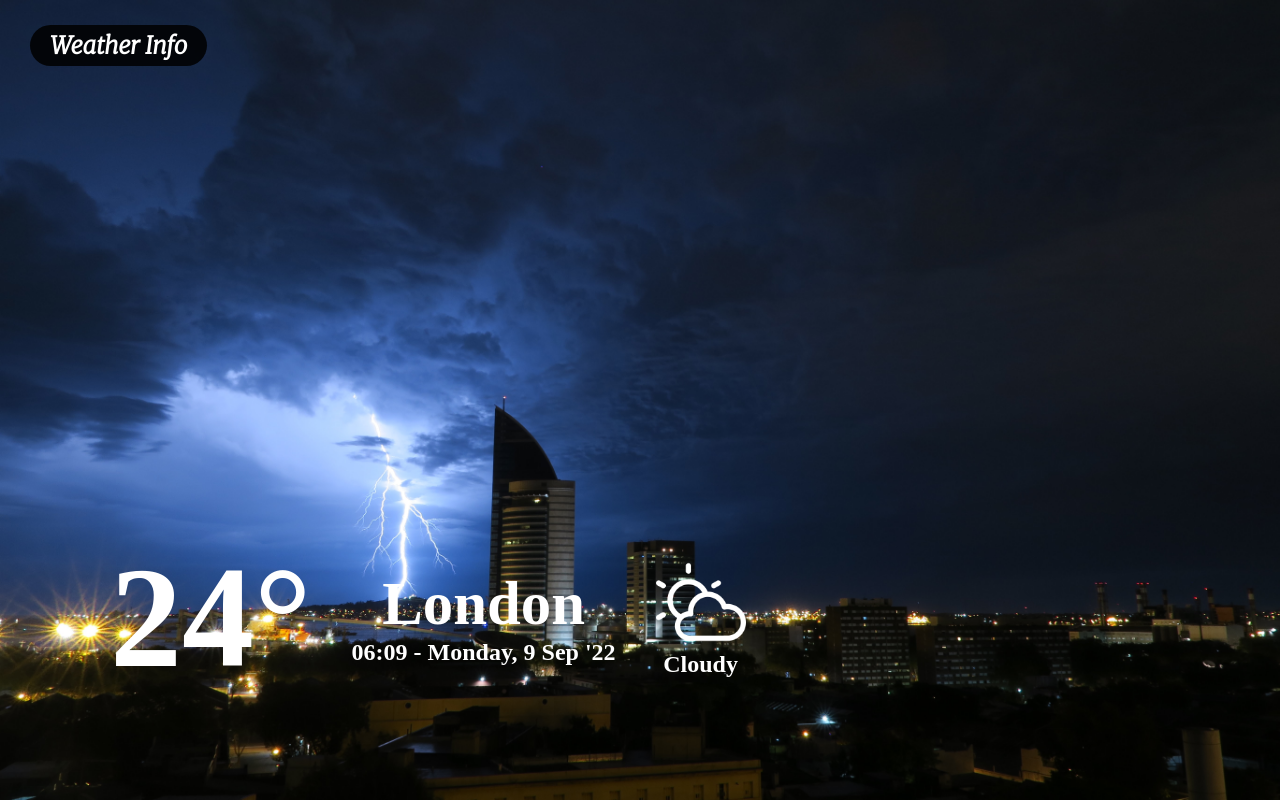
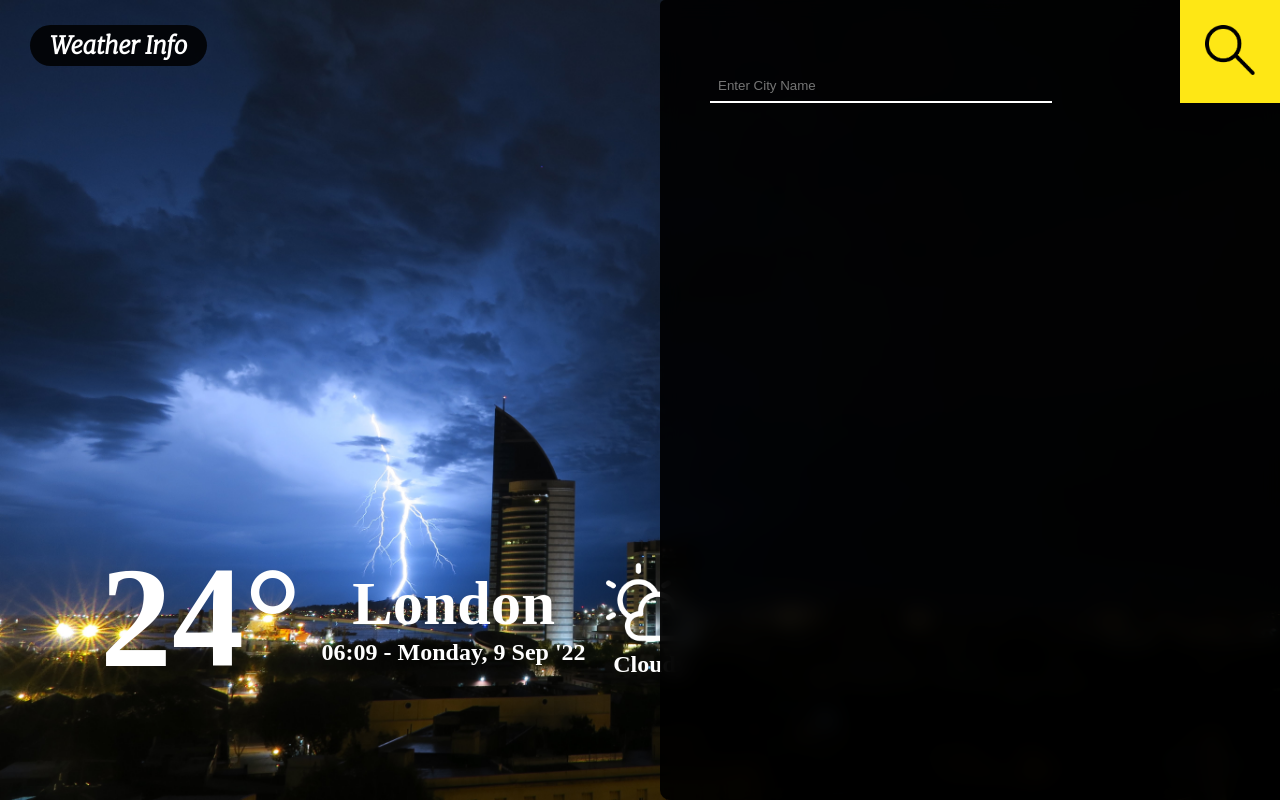
Before and after one commit to Jimish18/WeatherInfo, a plain HTML site: page index.html in a window 1280 px wide. Drawn offline with Linux system fonts and the light colour scheme.

Commit message:
added other detail section and it's search city component

```diff
--- a/index.html
+++ b/index.html
@@ -6,6 +6,7 @@
     <meta name="viewport" content="width=device-width, initial-scale=1.0">
     <title>WeatherInfo</title>
     <link rel="stylesheet" href="style.css">
+    <script src="https://kit.fontawesome.com/c2e297d169.js" crossorigin="anonymous"></script>
 </head>
 <body>
     <div id="container">
@@ -28,6 +29,14 @@
             </div>
         </div>
 
+        <div id="otherDetailsSection">
+            <div id="searchCityDiv">
+                <form id="cityInputForm">
+                    <input type="text" name="city" id="cityInput" placeholder="Enter City Name">
+                    <button type="submit" id="searchCity"><img src="./images/icons/black-Union.png" alt=""></button>
+                </form>
+            </div>
+        </div>
     </div>
 </body>
 <script src="app.js"></script>
--- a/style.css
+++ b/style.css
@@ -43,7 +43,7 @@
 
 #temperatureDiv,#cityAndTimeDiv,#weatherNatureDiv
 {
-    margin: 0px 20px;
+    margin: 0px 10px;
 }
 
 #temperature
@@ -62,3 +62,47 @@
 {
     font-size: 3.8rem;
 }
+
+#otherDetailsSection
+{
+    height: 100vh;
+    width: 620px;
+    position: absolute;
+    right: 0px;
+    padding: 0px 0px 0px 50px;
+
+    background: rgba(0, 0, 0, 0.9);
+    backdrop-filter: blur(10px);
+    border-top-left-radius: 5px;
+    border-bottom-left-radius: 10px;
+}
+
+#searchCity
+{
+    padding: 25px 25px;
+    background: #FEE715FF;
+    border: none;
+}
+
+#searchCity img
+{
+    height: 50px;
+    width: 50px;
+}
+
+#cityInputForm
+{
+    width: 100%;
+    justify-content: space-between;
+    display: flex;
+    align-items: flex-end;
+}
+
+#cityInput
+{
+    width: 60%;
+    background: transparent;
+    border: none;
+    border-bottom:2px solid  #ffffff;
+    padding: 8px 8px;
+}
```
Also changed, not shown: images/icons/HotPink-Union.png (added), images/icons/LightPink-Union.png (added), images/icons/black-Union.png (added), images/icons/blue-Union.png (added), images/icons/royalBlueUnion.png (added), images/icons/search.png (added).
